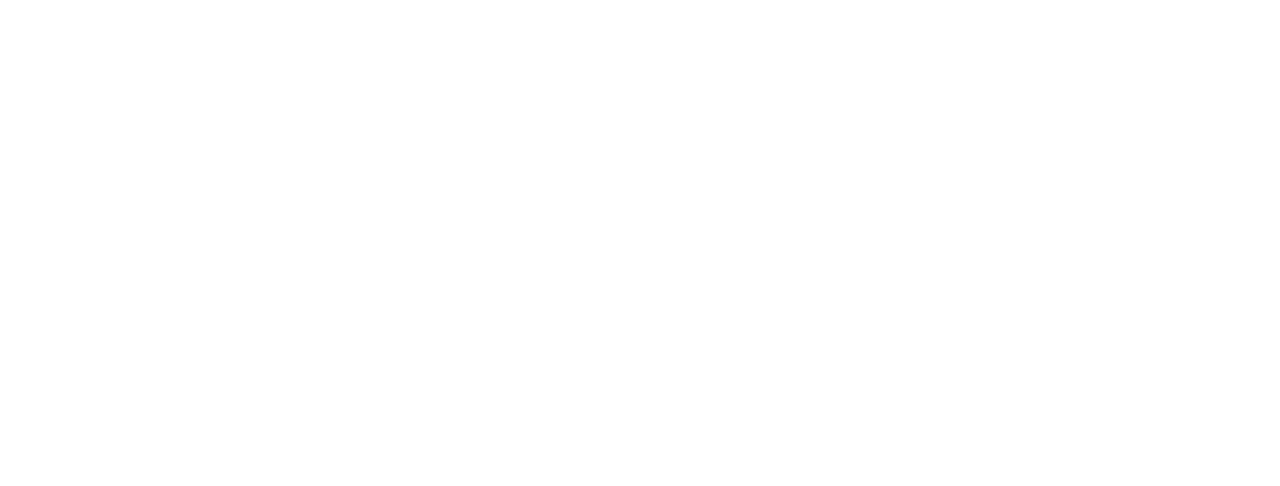
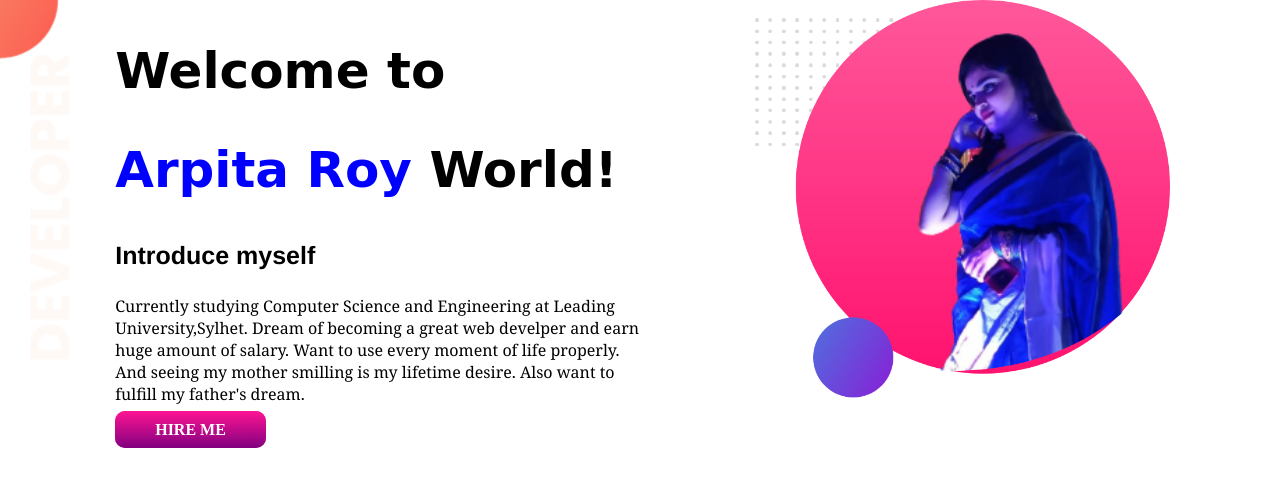
Before and after one commit to royarpita01/developer-portfolio, a plain HTML site: page index.html in a window 1280 px wide. Drawn offline with Linux system fonts and the light colour scheme; a web font is replaced by a local one.

Commit message:
top banner added

```diff
--- a/index.html
+++ b/index.html
@@ -1,13 +1,35 @@
 <!DOCTYPE html>
 <html lang="en">
+
 <head>
     <meta charset="UTF-8">
     <meta http-equiv="X-UA-Compatible" content="IE=edge">
     <meta name="viewport" content="width=device-width, initial-scale=1.0">
     <title>Arpita Portfolio</title>
+    <link rel="preconnect" href="https://fonts.googleapis.com">
+    <link rel="preconnect" href="https://fonts.gstatic.com" crossorigin>
+    <link href="https://fonts.googleapis.com/css2?family=Rubik+Dirt&display=swap" rel="stylesheet">
     <link rel="stylesheet" href="style.css">
 </head>
+
 <body>
+    <section class="top-banner">
+        <div class="half-width">
+            <h1>Welcome to</h1>
+            <h1><span class="blue">Arpita Roy</span> World!</h1>
+            <h3>Introduce myself</h3>
+            <p>Currently studying Computer Science and Engineering at Leading University,Sylhet. Dream of becoming a
+                great
+                web develper and earn huge amount of salary. Want to use every moment of life properly. And seeing my
+                mother
+                smilling is my lifetime desire. Also want to fulfill my father's dream.</p>
+            <a class="link-button" target="_blank" href="https://www.linkedin.com/company/programminghero"><strong>HIRE
+                    ME</strong></a>
+        </div>
+        <div class="half-width">
+            <img src="images/Arpita-pic-with-bg.png" alt="">
+        </div>
+    </section>
+</body>
 
-</body>
 </html>
--- a/style.css
+++ b/style.css
@@ -0,0 +1,51 @@
+h1 {
+    font-family: 'Rubik Dirt', cursive;
+    font-size: 50px;
+}
+
+.blue {
+    color: blue;
+}
+
+h3 {
+    font-family: 'Franklin Gothic Medium', 'Arial Narrow', Arial, sans-serif;
+    font-size: 25px;
+}
+
+p {
+    font-family: Georgia, 'Times New Roman', Times, serif;
+    font-weight: 500;
+}
+
+.half-width {
+    width: 50%;
+    padding-left: 9%;
+
+}
+
+.half-width img {
+    width: 79%;
+}
+
+section {
+    display: flex;
+}
+
+.link-button {
+    text-decoration: none;
+    background-color: rgba(255, 20, 196, 0.849);
+    padding: 10px 40px;
+    border-radius: 10px;
+    background-image: linear-gradient(deeppink, purple);
+    color: white;
+    font-weight: 700;
+}
+
+.top-banner {
+    background-image: url(images/top-banner.png);
+    background-repeat: no-repeat;
+}
+
+body {
+    margin: 0;
+}
```
Also changed, not shown: images/Arpita-pic-with-bg.png (added), images/dream-bg.png (added), images/exp-bg.png (added), images/jhankar.png (added), images/jhankar2.png (added), images/my-bg.png (added), images/my-bg2.png (added), images/top-banner.png (added), 7 other files.
